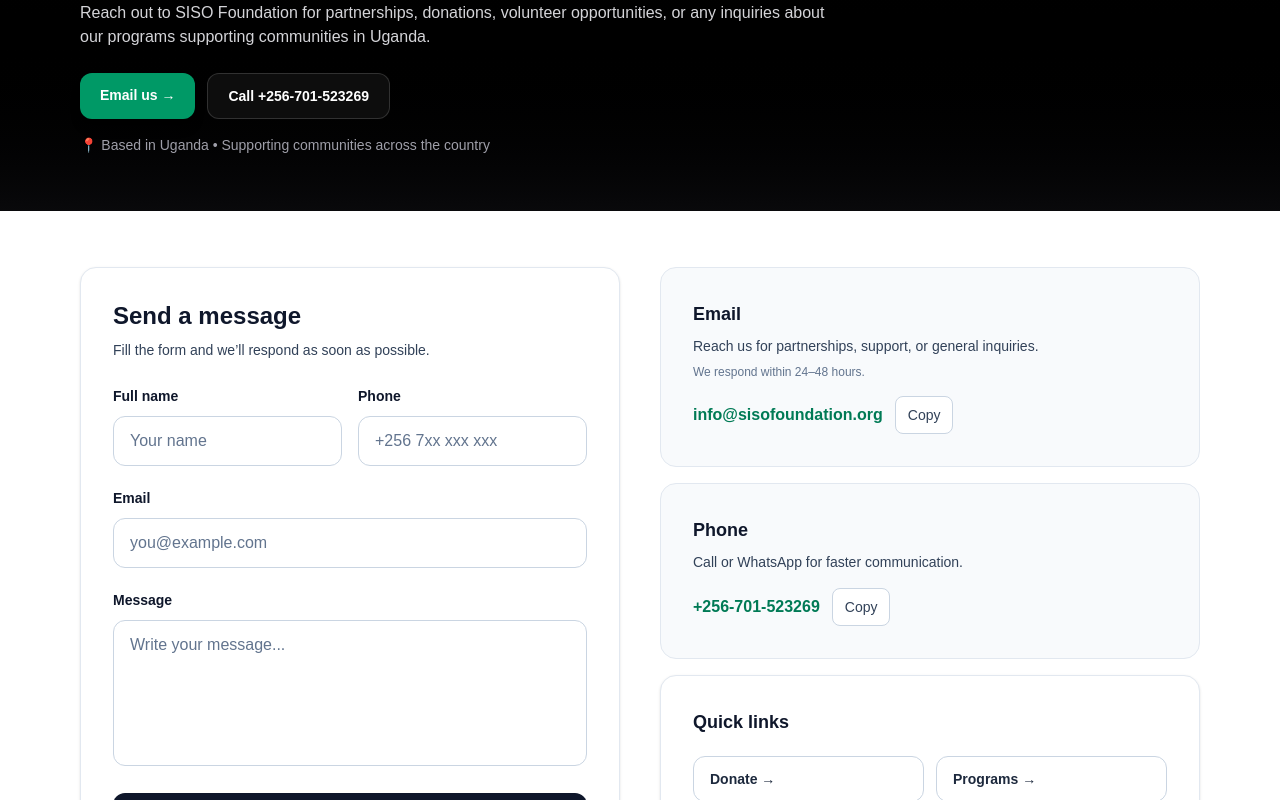
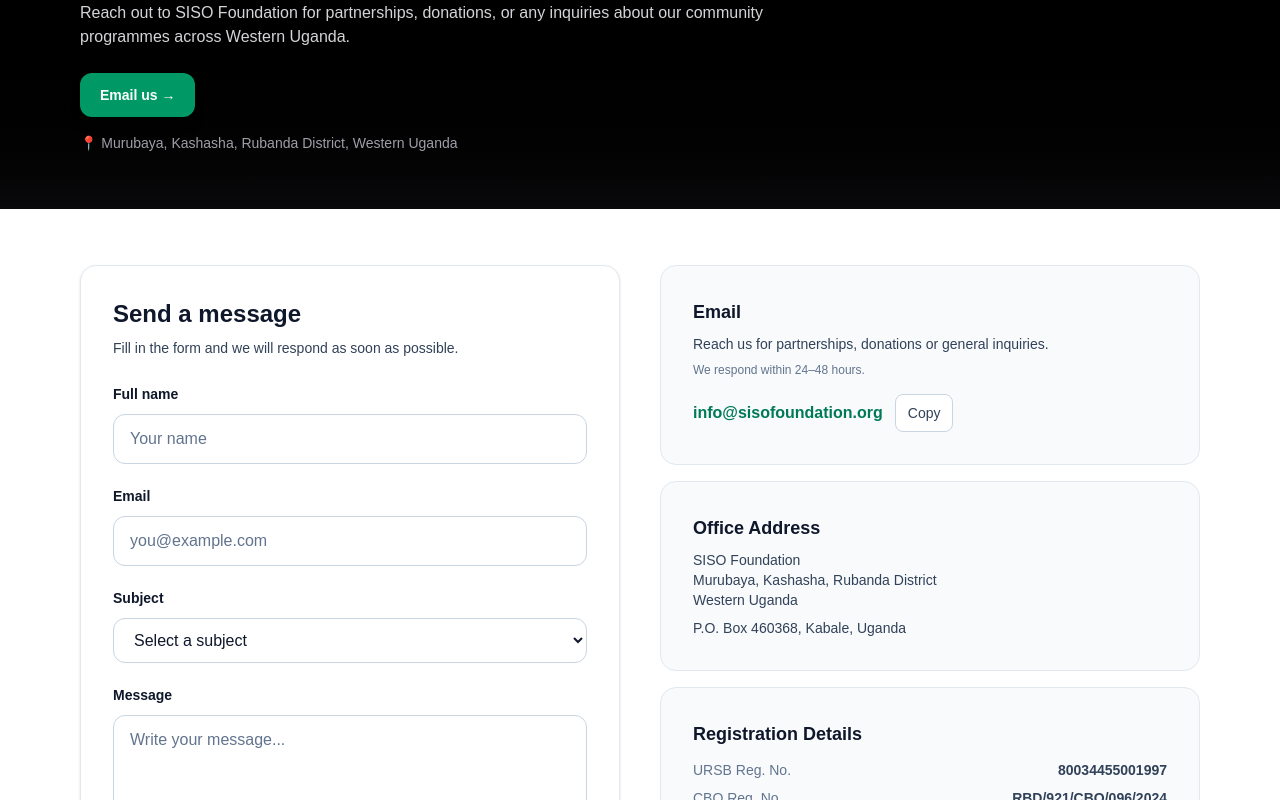
Before and after one commit to jonathanniwadev/siso-foundation, a Next.js app: page /contact in a window 1280 px wide. Shown: the part 220-1020 px from the top of the page. Built offline with nearby package versions, Linux system fonts and the light colour scheme.

Commit message:
Revise contact details and enhance page content
Updated contact information and improved text clarity on the contact page.

```diff
--- a/src/app/contact/page.tsx
+++ b/src/app/contact/page.tsx
@@ -4,12 +4,10 @@
 export const metadata = {
   title: "Contact SISO Foundation | Uganda NGO",
   description:
-    "Contact SISO Foundation, a nonprofit organization in Uganda. Reach us for partnerships, donations, volunteering, and community programs.",
+    "Contact SISO Foundation, a registered NGO in Uganda. Reach us for partnerships, donations, and inquiries about our community programmes.",
 };
 
 const EMAIL = "info@sisofoundation.org";
-const PHONE_DISPLAY = "+256-701-523269";
-const PHONE_TEL = "+256701523269";
 
 export default function ContactPage() {
   const structuredData = {
@@ -18,9 +16,10 @@
     name: "SISO Foundation",
     url: "https://sisofoundation.org/contact",
     email: EMAIL,
-    telephone: PHONE_TEL,
     address: {
       "@type": "PostalAddress",
+      streetAddress: "Murubaya, Kashasha",
+      addressRegion: "Rubanda District",
       addressCountry: "UG",
     },
   };
@@ -41,13 +40,12 @@
             </p>
 
             <h1 className="mt-4 text-3xl font-extrabold tracking-tight text-white md:text-4xl">
-              Contact SISO Foundation in Uganda
+              Contact SISO Foundation
             </h1>
 
             <p className="mt-3 text-zinc-300 md:text-base">
-              Reach out to SISO Foundation for partnerships, donations,
-              volunteer opportunities, or any inquiries about our programs
-              supporting communities in Uganda.
+              Reach out to SISO Foundation for partnerships, donations, or any
+              inquiries about our community programmes across Western Uganda.
             </p>
 
             <div className="mt-6 flex flex-wrap gap-3">
@@ -57,17 +55,10 @@
               >
                 Email us →
               </a>
-
-              <a
-                href={`tel:${PHONE_TEL}`}
-                className="rounded-xl border border-white/15 bg-white/5 px-5 py-3 text-sm font-semibold text-white hover:bg-white/10"
-              >
-                Call {PHONE_DISPLAY}
-              </a>
             </div>
 
             <p className="mt-4 text-sm text-zinc-400">
-              📍 Based in Uganda • Supporting communities across the country
+              📍 Murubaya, Kashasha, Rubanda District, Western Uganda
             </p>
           </div>
         </div>
@@ -76,6 +67,7 @@
       {/* Content */}
       <section className="mx-auto max-w-6xl px-4 py-12 md:py-14">
         <div className="grid gap-10 lg:grid-cols-2">
+
           {/* Contact form */}
           <div className="rounded-2xl border border-slate-200 bg-white p-6 shadow-sm md:p-8">
             <h2 className="text-2xl font-extrabold text-slate-900">
@@ -83,7 +75,7 @@
             </h2>
 
             <p className="mt-2 text-sm text-slate-700">
-              Fill the form and we’ll respond as soon as possible.
+              Fill in the form and we will respond as soon as possible.
             </p>
 
             <form
@@ -92,12 +84,10 @@
               encType="text/plain"
               className="mt-6 space-y-5"
             >
-              <div className="grid gap-4 md:grid-cols-2">
               <div>
                 <label className="text-sm font-semibold text-slate-900">
                   Full name
                 </label>
-
                 <input
                   name="Full name"
                   className="mt-2 w-full rounded-xl border border-slate-300 px-4 py-3 text-slate-900 placeholder:text-slate-500 outline-none focus:border-emerald-500 focus:ring-4 focus:ring-emerald-100"
@@ -107,22 +97,8 @@
 
               <div>
                 <label className="text-sm font-semibold text-slate-900">
-                    Phone
-                  </label>
-
-                  <input
-                    name="Phone"
-                    className="mt-2 w-full rounded-xl border border-slate-300 px-4 py-3 text-slate-900 placeholder:text-slate-500 outline-none focus:border-emerald-500 focus:ring-4 focus:ring-emerald-100"
-                    placeholder="+256 7xx xxx xxx"
-                  />
-                </div>
-              </div>
-
-              <div>
-                <label className="text-sm font-semibold text-slate-900">
                   Email
                 </label>
-
                 <input
                   name="Email"
                   type="email"
@@ -133,9 +109,25 @@
 
               <div>
                 <label className="text-sm font-semibold text-slate-900">
+                  Subject
+                </label>
+                <select
+                  name="Subject"
+                  className="mt-2 w-full rounded-xl border border-slate-300 px-4 py-3 text-slate-900 outline-none focus:border-emerald-500 focus:ring-4 focus:ring-emerald-100"
+                >
+                  <option value="">Select a subject</option>
+                  <option value="Partnership">Partnership</option>
+                  <option value="Donation">Donation</option>
+                  <option value="Programmes">Programmes</option>
+                  <option value="Media">Media</option>
+                  <option value="General Inquiry">General Inquiry</option>
+                </select>
+              </div>
+
+              <div>
+                <label className="text-sm font-semibold text-slate-900">
                   Message
                 </label>
-
                 <textarea
                   name="Message"
                   rows={5}
@@ -152,7 +144,7 @@
               </button>
 
               <p className="text-center text-sm text-slate-600">
-                Prefer email? Send directly to{" "}
+                Prefer to email directly?{" "}
                 <a
                   className="font-semibold text-emerald-700 hover:text-emerald-800"
                   href={`mailto:${EMAIL}`}
@@ -165,18 +157,16 @@
 
           {/* Contact info */}
           <div className="space-y-4">
+
             {/* Email */}
             <div className="rounded-2xl border border-slate-200 bg-slate-50 p-6 md:p-8">
               <h3 className="text-lg font-extrabold text-slate-900">Email</h3>
-
               <p className="mt-2 text-sm text-slate-700">
-                Reach us for partnerships, support, or general inquiries.
+                Reach us for partnerships, donations or general inquiries.
               </p>
-
               <p className="mt-2 text-xs text-slate-500">
                 We respond within 24–48 hours.
               </p>
-
               <div className="mt-4 flex items-center gap-3">
                 <a
                   href={`mailto:${EMAIL}`}
@@ -184,7 +174,6 @@
                 >
                   {EMAIL}
                 </a>
-
                 <CopyButton
                   text={EMAIL}
                   label="Copy"
@@ -193,27 +182,41 @@
               </div>
             </div>
 
-            {/* Phone */}
+            {/* Address */}
             <div className="rounded-2xl border border-slate-200 bg-slate-50 p-6 md:p-8">
-              <h3 className="text-lg font-extrabold text-slate-900">Phone</h3>
+              <h3 className="text-lg font-extrabold text-slate-900">
+                Office Address
+              </h3>
+              <p className="mt-2 text-sm text-slate-700">
+                SISO Foundation
+              </p>
+              <p className="text-sm text-slate-700">
+                Murubaya, Kashasha, Rubanda District
+              </p>
+              <p className="text-sm text-slate-700">Western Uganda</p>
+              <p className="mt-2 text-sm text-slate-700">
+                P.O. Box 460368, Kabale, Uganda
+              </p>
+            </div>
 
-              <p className="mt-2 text-sm text-slate-700">
-                Call or WhatsApp for faster communication.
-              </p>
-
-              <div className="mt-4 flex items-center gap-3">
-                <a
-                  href={`tel:${PHONE_TEL}`}
-                  className="font-semibold text-emerald-700 hover:text-emerald-800"
-                >
-                  {PHONE_DISPLAY}
-                </a>
-
-                <CopyButton
-                  text={PHONE_DISPLAY}
-                  label="Copy"
-                  className="rounded-lg border border-slate-300 bg-white px-3 py-2 text-sm font-medium text-slate-700 hover:bg-slate-100"
-                />
+            {/* Registration */}
+            <div className="rounded-2xl border border-slate-200 bg-slate-50 p-6 md:p-8">
+              <h3 className="text-lg font-extrabold text-slate-900">
+                Registration Details
+              </h3>
+              <div className="mt-3 space-y-2 text-sm text-slate-700">
+                <div className="flex justify-between">
+                  <span className="text-slate-500">URSB Reg. No.</span>
+                  <span className="font-semibold">80034455001997</span>
+                </div>
+                <div className="flex justify-between">
+                  <span className="text-slate-500">CBO Reg. No.</span>
+                  <span className="font-semibold">RBD/921/CBO/096/2024</span>
+                </div>
+                <div className="flex justify-between">
+                  <span className="text-slate-500">Incorporated</span>
+                  <span className="font-semibold">12th August 2024</span>
+                </div>
               </div>
             </div>
 
@@ -222,7 +225,6 @@
               <h3 className="text-lg font-extrabold text-slate-900">
                 Quick links
               </h3>
-
               <div className="mt-5 grid gap-3 sm:grid-cols-2">
                 <Link
                   href="/donate"
@@ -230,21 +232,18 @@
                 >
                   Donate →
                 </Link>
-
                 <Link
                   href="/programs"
                   className="rounded-xl border border-slate-300 bg-white px-4 py-3 text-sm font-semibold text-slate-800 hover:bg-slate-50"
                 >
-                  Programs →
+                  Programmes →
                 </Link>
-
                 <Link
                   href="/governance"
                   className="rounded-xl border border-slate-300 bg-white px-4 py-3 text-sm font-semibold text-slate-800 hover:bg-slate-50"
                 >
                   Governance →
                 </Link>
-
                 <Link
                   href="/certification"
                   className="rounded-xl border border-slate-300 bg-white px-4 py-3 text-sm font-semibold text-slate-800 hover:bg-slate-50"
```
Lines whose indentation alone changed are shown as unchanged.
